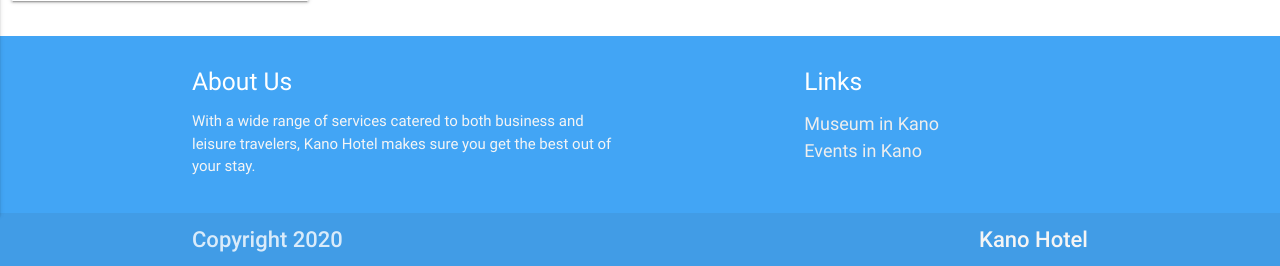
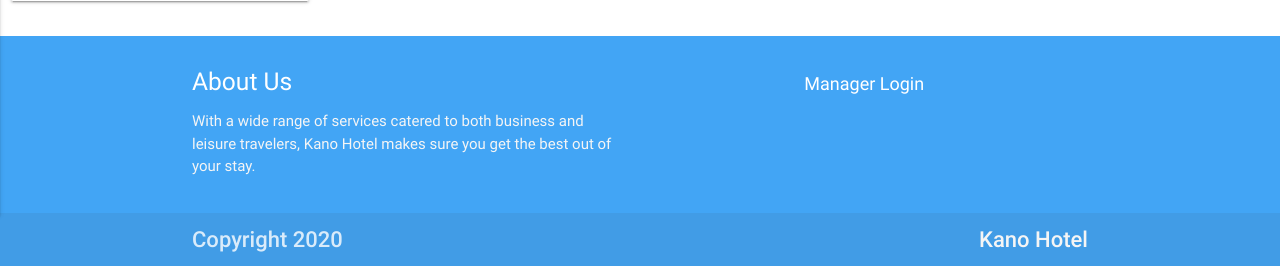
Before and after one commit to king-masu/kano-hotel2, a Django app: page / in a window 1280 px wide. Shown: the part 645-911 px from the top of the page. Run offline with Django 4.2, Linux system fonts and the light colour scheme; data comes from the database, SQL or seed files in the repository.

Commit message:
6th commit

```diff
--- a/hotel/urls.py
+++ b/hotel/urls.py
@@ -22,7 +22,7 @@
 from reserve import views
 
 urlpatterns = [
-    path('admin/', admin.site.urls),
+    path('admin/', admin.site.urls, name='admin'),
     path('', include('reserve.urls')),
 ]
 
--- a/reserve/templates/reserve/available_rooms.html
+++ b/reserve/templates/reserve/available_rooms.html
@@ -43,7 +43,7 @@
           </div>
         </div>
         {% empty %}
-        <h4>No such property available yet, try a different search</h4>
+        <h4>All our rooms have been booked at the moment, kindly come back later</h4>
         {% endfor %}
 
         </div>
--- a/reserve/templates/reserve/base.html
+++ b/reserve/templates/reserve/base.html
@@ -20,10 +20,8 @@
             <a href="#" class="button-collapse" data-activates="mobile-nav"><i class="material-icons">menu</i></a>
             <ul class="right hide-on-med-and-down">
                 <li><a href="/" style="font-size: 18px">Home</a></li>
-                <li><a href="/" style="font-size: 18px">About Us</a></li>
-                <li><a href="#" style="font-size: 18px" class="dropdown-button" data-activates='services'>Service</a></li>
-                <li><a href="/" style="font-size: 18px">Contact Us</a></li>
                 <li><a href="/" style="font-size: 18px" class="btn white blue-text waves-effect waves-teal">RESERVE</a></li>
+                <li><a class="btn white blue-text waves-effect waves-teal" href="/admin/" style="font-size: 18px">Manager Login</a></li>
             </ul>
             <ul id="mobile-nav" class="side-nav">
               <li><a href="/" class="btn white blue-text text-lighten-2" style="font-size: 18px">Home</a></li>
@@ -59,12 +57,7 @@
               </p>
             </div>
             <div class="col l4 offset-l2 s12">
-              <h5 class="white-text">Links</h5>
-              <ul>
-                <li><a class="grey-text text-lighten-3" href="#" style="font-size: 18px">Museum in Kano</a></li>
-                <li><a class="grey-text text-lighten-3" href="#" style="font-size: 18px">Events in Kano</a></li>
-                <!-- <li><a class="grey-text text-lighten-3" href="#" style="font-size: 18px">Artisans</a></li> -->
-              </ul>
+              <h5 class="white-text"><a class="white-text text-lighten-3" href="/admin/" style="font-size: 18px">Manager Login</a></h5>
             </div>
           </div>
         </div>
@@ -99,8 +92,6 @@
       $('.button-collapse').sideNav();
       $('select').material_select();
       $('.dropdown-button')
-
-
     });
   </script>
 </body>
```
